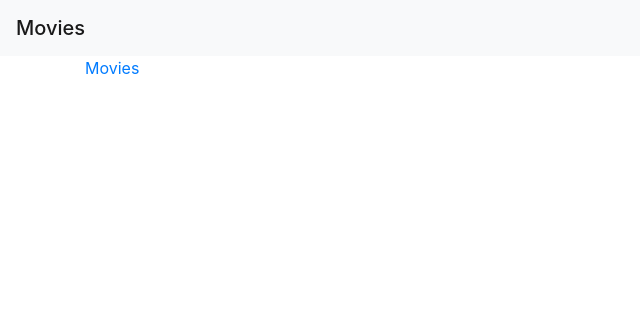
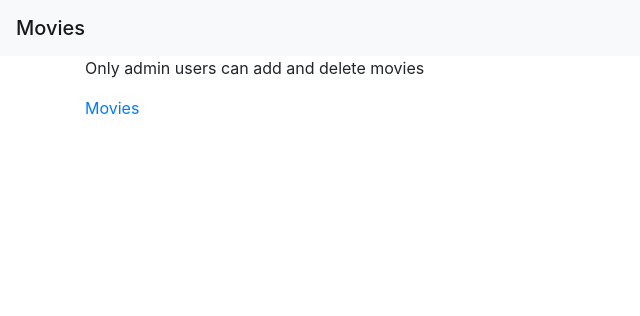
Before and after one commit to Mohmedvaid/first-python-project, a Django app: page / in a window 1280 px wide. Shown: the top 316 px of the page, without its empty margins (0-640 px from the left). Run offline with Django 3.2, Linux system fonts and the light colour scheme.

Commit message:
updated html

```diff
--- a/templates/home.html
+++ b/templates/home.html
@@ -1,5 +1,6 @@
 {% extends 'base.html' %}
 
 {% block content %}
-    <a href="{% url 'movies:index' %}">Movies<a/>
+<p>Only admin users can add and delete movies</p>
+    <a href="{% url 'movies:index' %}">Movies</a>
 {% endblock %}
```
